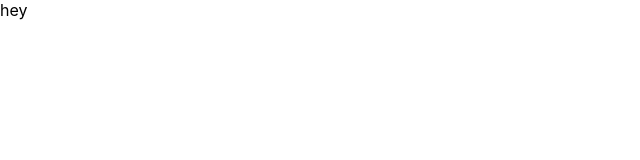
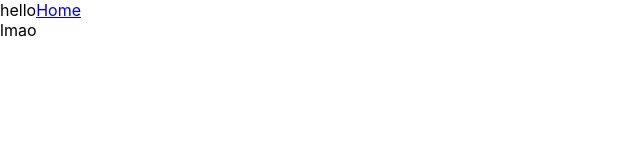
Before and after one commit to jerseycity2018/team-19, a React (Create React App) app: page /admin in a window 1280 px wide. Shown: the top 160 px of the page, without its empty margins (0-640 px from the left). Built offline with nearby package versions, Linux system fonts and the light colour scheme.

Commit message:
Creating containers within admin

```diff
--- a/src/pages/Admin.js
+++ b/src/pages/Admin.js
@@ -1,12 +1,19 @@
 import React, { Component } from 'react';
 import { Container } from 'reactstrap'
+import { Link } from 'react-router-dom'
 import '../App.css';
 
 class Admin extends Component {
   render() {
     return (
-      <Container>
-        hey
+      <Container className="Admin">
+        <Container>
+          hello
+          <Link to="/home">Home</Link>
+        </Container>
+        <Container>
+          lmao
+        </Container>
       </Container>
     );
   }
```
